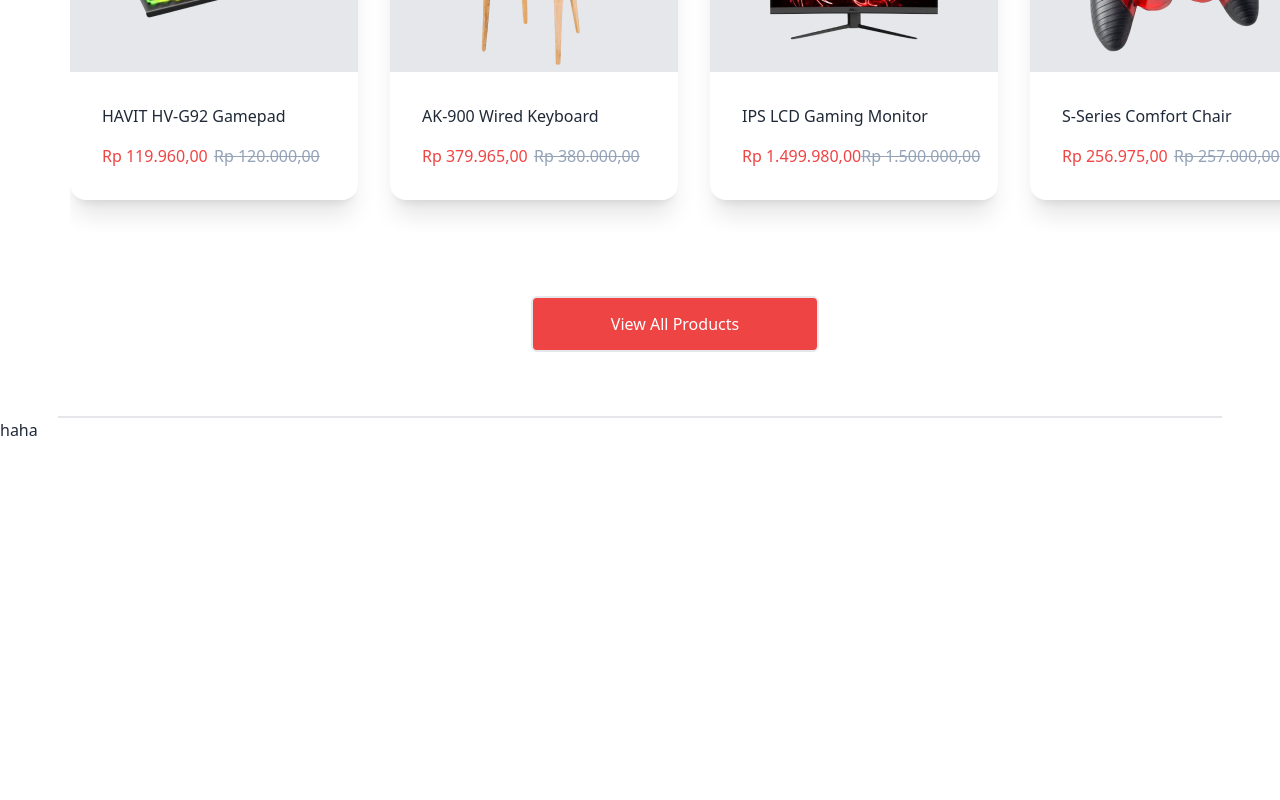
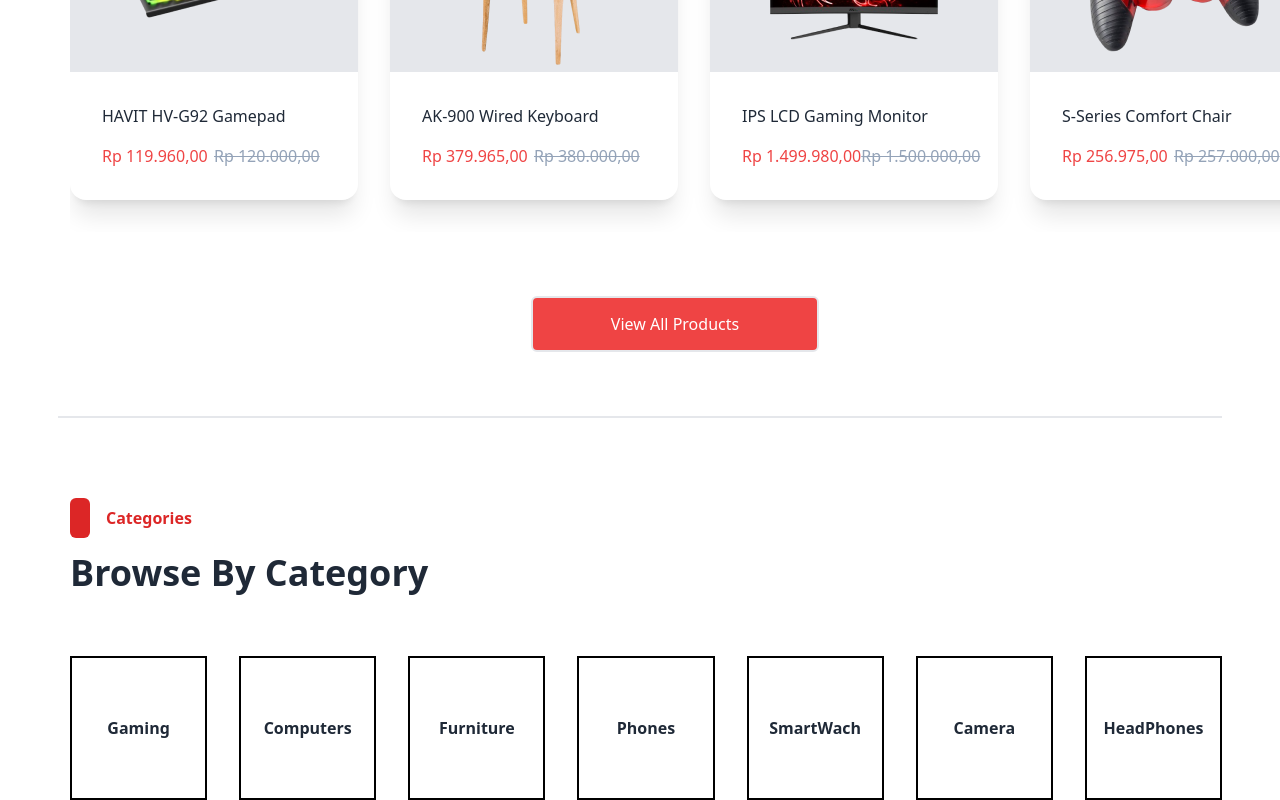
Before and after one commit to afriansyogs/e-CommerceReact, a React (Vite) app: page / in a window 1280 px wide. Shown: the part 866-1666 px from the top of the page. Before the commit the page ends 1308 px from the top, so only its background shows below. Built offline with nearby package versions, Linux system fonts and the light colour scheme; what tailwindcss-filters would draw is missing.

Commit message:
progres flash sale and categori

```diff
--- a/src/App.jsx
+++ b/src/App.jsx
@@ -6,6 +6,7 @@
 import Sidebar from './components/Sidebar';
 import Carousel from './components/Carousel';
 import FlashSales from './components/FlashSales';
+import Category from './components/Category';
 
 function App() {
   return (
@@ -17,6 +18,7 @@
       <Carousel />
       </div>
       <FlashSales />
+      <Category />
     </>
   )
 }
--- /dev/null
+++ b/src/components/Category.jsx
@@ -0,0 +1,38 @@
+// src/components/Category.jsx
+import React from 'react';
+import productData from './ProductData';
+
+const Category = () => {
+
+    const filterSubCategory = productData
+    .map(product => product.subCategory)
+    .filter((subCategory, index, self) => self.indexOf(subCategory) === index);
+
+
+    return (
+        <>
+        <div className="mt-20 ms-[70px] w-[90%]">
+            <div className="flex items-center">
+                <div className="w-5 h-10 bg-red-600 rounded-md"></div>
+                <div className="ms-4 text-md text-red-600 font-semibold">Categories</div>
+            </div>
+            <div className="mt-2 flex items-end">
+                <div className="text-[36px] font-bold">
+                    Browse By Category
+                </div>
+            </div>
+            <div className="flex gap-8 mt-14">
+                {filterSubCategory.map((subCategory, index) => (
+                    <div key={index} className="w-40 h-36 border-2 border-black p-2 flex items-center justify-center">
+                        <div className="text-base font-semibold">
+                            {subCategory}
+                        </div>
+                    </div>
+                ))}
+            </div>
+        </div>
+        </>
+    );
+};
+
+export default Category;
--- a/src/components/FlashSales.jsx
+++ b/src/components/FlashSales.jsx
@@ -11,6 +11,8 @@
 
         return () => clearInterval(interval);
     }, []);
+
+    const filteredProductFlashSale = productData.filter(item => item.discount > 0);
 
     return (
         <>
@@ -52,7 +54,7 @@
             </div>
             <div className="overflow-x-auto scrollbar-hide">
                 <div className="flex gap-8 mt-12 w-max pb-8">
-                    {productData.map((item, index) => (
+                    {filteredProductFlashSale.map((item, index) => (
                         <div key={index} className="group relative card bg-base-100 w-72 shadow-xl overflow-hidden">
                             <figure className="w-full h-48 flex justify-center items-center bg-gray-200">
                                 <div className="absolute top-3 left-3 w-14 h-7 bg-red-600 flex items-center justify-center rounded">
@@ -62,10 +64,10 @@
                                 </div>
                                 <div className="absolute top-3 right-3">
                                     <button className=" w-8 h-8 bg-white flex items-center justify-center rounded-full active:scale-110 hover:bg-red-500 hover:text-white transition duration-200">
-                                        <i class="fa-regular fa-heart"></i>
+                                        <i className="fa-regular fa-heart"></i>
                                     </button>
                                     <button className="mt-2 w-8 h-8 bg-white flex items-center justify-center rounded-full active:scale-110 hover:bg-black hover:text-white transition duration-200">
-                                        <i class="fa-regular fa-eye"></i>
+                                        <i className="fa-regular fa-eye"></i>
                                     </button>
                                 </div>
                                 <img src={item.images} alt={item.productName} className="max-w-full max-h-full object-contain" />
@@ -85,12 +87,11 @@
                     ))}
                 </div>
             </div>
-            <div className="flex justify-center mt-16">
+            <div className="flex justify-center mt-16 bg-transparent">
                 <button className='w-72 h-14 rounded-md bg-red-500 text-white border-2 hover:bg-white hover:text-red-500 hover:border-red-500 active:scale-110 transition duration-200'>View All Products</button>
             </div>
         </div>
         <div className=" border-b-2 border-base w-[91%] mx-auto mt-16"></div>
-        <div className="">haha</div>
         </>
     );
 };
--- a/src/components/ProductData.jsx
+++ b/src/components/ProductData.jsx
@@ -1,11 +1,16 @@
 const productData = [
-    { productName:'HAVIT HV-G92 Gamepad', harga: 120000 , discount: 40 , images: '../assets/images/product/Frame 612.png', url: 'https://example.com/yoga', },
-    { productName:'AK-900 Wired Keyboard', harga: 380000 , discount: 35 , images: '../assets/images/product/Frame 614.png', url: 'https://example.com/yoga', },
-    { productName:'IPS LCD Gaming Monitor', harga: 1500000 , discount: 20 , images: '../assets/images/product/Frame 613.png', url: 'https://example.com/yoga', },
-    { productName:'S-Series Comfort Chair ', harga: 257000 , discount: 25 , images: '../assets/images/product/Frame 611.png', url: 'https://example.com/yoga', },
-    { productName:'S-Series Comfort Chair ', harga: 257000 , discount: 25 , images: '../assets/images/product/Frame 611.png', url: 'https://example.com/yoga', },
-    { productName:'S-Series Comfort Chair ', harga: 257000 , discount: 25 , images: '../assets/images/product/Frame 611.png', url: 'https://example.com/yoga', },
-    { productName:'S-Series Comfort Chair ', harga: 257000 , discount: 25 , images: '../assets/images/product/Frame 611.png', url: 'https://example.com/yoga', },
+    { productName:'HAVIT HV-G92 Gamepad', category:"electronics", subCategory:"Gaming", harga: 120000 , discount: 40 , icon:"", images: '../assets/images/product/Frame 612.png', url: 'https://example.com/yoga', },
+    { productName:'AK-900 Wired Keyboard', category:"electronics", subCategory:"Computers", harga: 380000 , discount: 35 , icon:"", images: '../assets/images/product/Frame 614.png', url: 'https://example.com/yoga', },
+    { productName:'IPS LCD Gaming Monitor', category:"electronics", subCategory:"Computers", harga: 1500000 , discount: 20 , icon:"", images: '../assets/images/product/Frame 613.png', url: 'https://example.com/yoga', },
+    { productName:'S-Series Comfort Chair ', category:"Home & Lifestyle", subCategory:"Furniture", harga: 257000 , discount: 25 , icon:"", images: '../assets/images/product/Frame 611.png', url: 'https://example.com/yoga', },
+    { productName:'S-Series Comfort Chair ', category:"Home & Lifestyle", subCategory:"Furniture", harga: 257000 , discount: 25 , icon:"", images: '../assets/images/product/Frame 611.png', url: 'https://example.com/yoga', },
+    { productName:'S-Series Comfort Chair ', category:"Home & Lifestyle", subCategory:"Furniture", harga: 257000 , discount: 25 , icon:"", images: '../assets/images/product/Frame 611.png', url: 'https://example.com/yoga', },
+    { productName:'S-Series Comfort Chair ', category:"Home & Lifestyle", subCategory:"Furniture", harga: 257000 , discount: 25 , icon:"", images: '../assets/images/product/Frame 611.png', url: 'https://example.com/yoga', },
+    { productName:'S-Series Comfort Chair ', category:"Home & Lifestyle", subCategory:"Furniture", harga: 257000 , discount: 25 , icon:"", images: '../assets/images/product/Frame 611.png', url: 'https://example.com/yoga', },
+    { productName:'S-Series Comfort Chair ', category:"Home & Lifestyle", subCategory:"Phones", harga: 257000 ,  icon:"", images: '../assets/images/product/Frame 611.png', url: 'https://example.com/yoga', },
+    { productName:'S-Series Comfort Chair ', category:"Home & Lifestyle", subCategory:"SmartWach", harga: 257000 ,  icon:"", images: '../assets/images/product/Frame 612.png', url: 'https://example.com/yoga', },
+    { productName:'S-Series Comfort Chair ', category:"Home & Lifestyle", subCategory:"Camera", harga: 257000 ,  icon:"", images: '../assets/images/product/Frame 612.png', url: 'https://example.com/yoga', },
+    { productName:'S-Series Comfort Chair ', category:"Home & Lifestyle", subCategory:"HeadPhones", harga: 257000 ,  icon:"", images: '../assets/images/product/Frame 612.png', url: 'https://example.com/yoga', },
 ];
 
 export default productData;
```
Also changed, not shown: src/components/BestProduct.jsx (added, +11 -0 lines).
